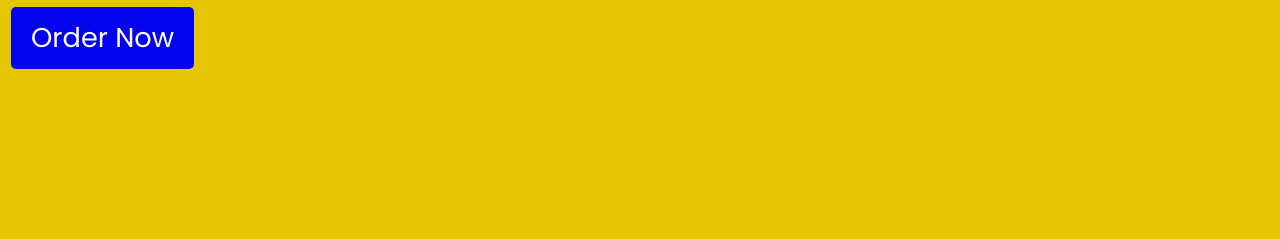
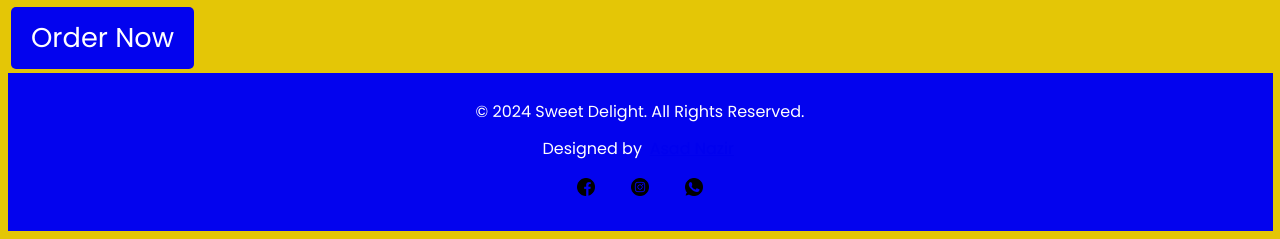
Before and after one commit to AsadNazir-Dev/bakery-website, a plain HTML site: page index.html in a window 1280 px wide. Shown: the part 3934-4173 px from the top of the page. Before the commit the page ends 4014 px from the top, so only its background shows below. Drawn offline with Linux system fonts and the light colour scheme.

Commit message:
Added footer section to Sweet Delight bakery website

```diff
--- a/index.html
+++ b/index.html
@@ -152,4 +152,17 @@
 
     <script src="script.js"></script>
 </body>
+<footer>
+    <div class="footer-content">
+        <p>&copy; 2024 Sweet Delight. All Rights Reserved.</p>
+        <p>Designed by <a href="https://github.com/AsadNazir-Dev" target="_blank">Asad Nazir</a></p>
+        <div class="social-icons">
+            <a href="#"><img src="images/facebook.png" alt="Facebook"></a>
+            <a href="#"><img src="images/instagram.png" alt="Instagram"></a>
+            <a href="#"><img src="images/whatsapp.png" alt="WhatsApp"></a>
+        </div>
+    </div>
+</footer>
+
+
 </html>
--- a/style.css
+++ b/style.css
@@ -312,3 +312,28 @@ html {
     transition: 0.3s ease-in-out;
     background-color: #d2691e; /* Change color slightly */
   }
+  footer {
+    background-color: #0303ee;
+    color: white;
+    text-align: center;
+    padding: 15px 0;
+}
+
+.footer-content {
+    max-width: 1200px;
+    margin: auto;
+}
+
+.footer-content p {
+    margin: 5px 0;
+}
+
+.social-icons a {
+    display: inline-block;
+    margin: 0 10px;
+}
+
+.social-icons img {
+    width: 24px; /* Adjust size as needed */
+    height: auto;
+}
```
Also changed, not shown: images/facebook.png (added), images/instagram.png (added), images/whatsapp.png (added).
